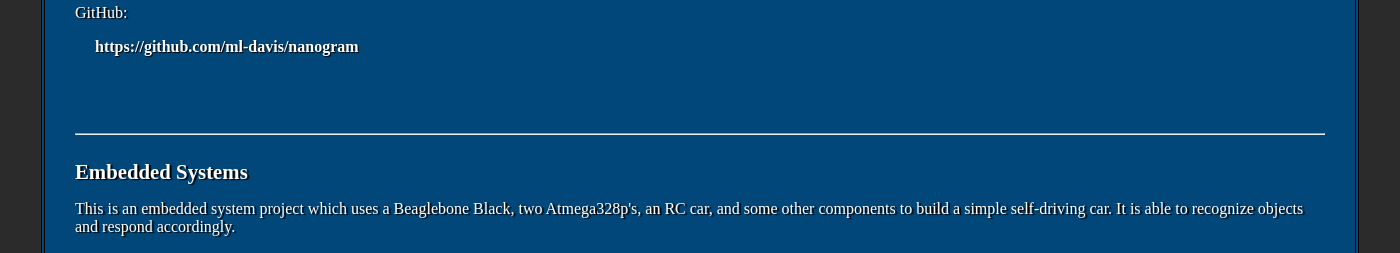
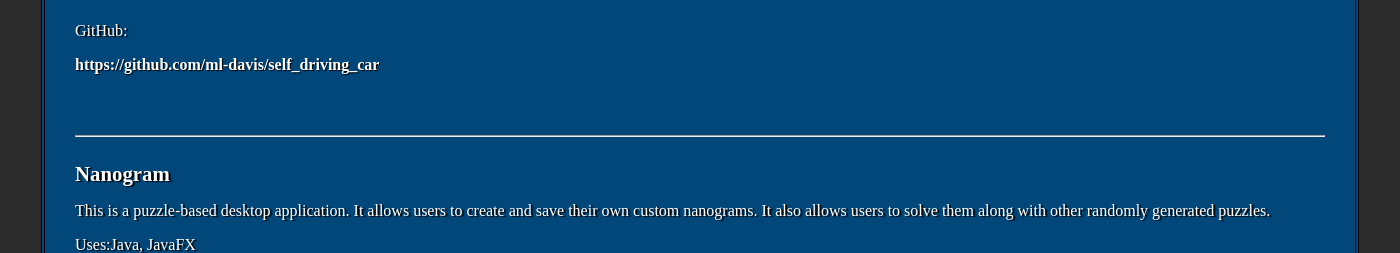
Before and after one commit to ml-davis/ml-davis.github.io, a PHP site: page / in a window 1400 px wide. Shown: the part 1939-2192 px from the top of the page. Run offline with PHP 8.4, Linux system fonts and the light colour scheme.

Commit message:
Refactored code and updated embedded systems project

```diff
--- a/GUI_Loader.js
+++ b/GUI_Loader.js
@@ -4,7 +4,7 @@ function insertNavBar(projects) {
     const window_width = window.innerWidth;
     if (window_width >= 1310) {
 
-        let width = 1310 / projects.length - (projects.length - 1) * 3.75;
+        const width = 1310 / projects.length - (projects.length - 1) * 3.75;
 
         for (const project of projects) {
             document.write(`<a onclick="location.href='#` + project.getID() + `'">`);
@@ -16,7 +16,8 @@ function insertNavBar(projects) {
     }
 }
 
-function loadProject(project) {
+function loadProjects() {
+    for (const project of projects) {
 
         // load name and description
         document.write("<div id='" + project.getID() + "' class='project'>");
@@ -30,22 +31,21 @@ function loadProject(project) {
         loadProjectImage(project.getID() + "2");
         loadProjectImage(project.getID() + "3");
 
-    console.log('loading project');
-    // load links to GitHub
+        // load GitHub links
         if (project.getLinks().length > 0) {
             document.write("<p>GitHub:</p>");
             for (const link of project.getLinks()) {
-            console.log('link -> ' + link);
-            document.write("<p class='link'><a href='" + link + "'>" + link + "</a></p>");
+                document.write("<a target='_blank' href='" + link + "'>" + link + "</a><br/>");
             }
         }
 
         document.write("<br/><br/></div><hr/>");
     }
+}
 
 function loadProjectImage(id) {
-    let imagePath = 'Images/' + id + '.png';
-    document.write("<a href ='" + imagePath + "'>");
+    const imagePath = 'Images/' + id + '.png';
+    document.write("<a target='_blank' href ='" + imagePath + "'>");
     document.write("<img class='projectImage' src='" + imagePath + "'/>");
     document.write("</a>");
 }
--- a/Project.js
+++ b/ProjectClass.js
@@ -34,6 +34,7 @@ class Project {
     }
 }
 
+// changes id to name: embeddedSystems -> Embedded Systems
 function convertFromCamelCase(phrase) {
     let result = phrase.replace( /[A-Z]/g, " $&");
     return result.charAt(0).toUpperCase() + result.slice(1);
--- /dev/null
+++ b/Projects.js
@@ -0,0 +1,47 @@
+const projects = [
+    new Project('embeddedSystems',
+        `This is an embedded system project which uses a Beaglebone Black, two Atmega328p's, an RC car, and
+                    some other components to build a simple self-driving car. It is able to recognize and navigate
+                    to target objects as well be controlled through a web application.`,
+        'C, C++, OpenCV, Bash, Node JS, AngularJS 2',
+        'https://www.youtube.com/embed/5YsZCfJTV1s',
+        ['https://github.com/ml-davis/self_driving_car']
+    ),
+    new Project('nanogram',
+        `This is a puzzle-based desktop application. It allows users to create and save their own custom
+                    nanograms. It also allows users to solve them along with other randomly generated puzzles.`,
+        'Java, JavaFX',
+        'https://www.youtube.com/embed/xdYiaJIy8S4',
+        ['https://github.com/ml-davis/nanogram']
+    ),
+    new Project('searchEngine',
+        `This project is capable of parsing data into a data structure capable of providing
+                    fast and efficient search times.`,
+        'Java, JavaFX',
+        'https://www.youtube.com/embed/as0ER0kk2Wc',
+        ['https://github.com/ml-davis/search_engine_1']
+    ),
+    new Project('onlineRealEstate',
+        `This project was created in order to practice taking I/O from many users and store their
+                    information in a database.`,
+        'PHP, MySQL, JavaScript, HTML, CSS',
+        'https://www.youtube.com/embed/Eflp7wcNjOU',
+        ['https://github.com/ml-davis/online_real_estate']
+    ),
+    new Project('persianTutor',
+        `This project was created to help myself learn Farsi, the language of my fiance and her family.`,
+        'Java, JavaFX',
+        'https://www.youtube.com/embed/qrAtu14MvoA',
+        ['https://github.com/ml-davis/persian_tutor.git']
+    ),
+    new Project('gameOfLife',
+        `This is a multi-threaded program built with the intention of running fast. The goal of the project
+                    was making the FPS run as high as possible. The project was created three times using different
+                    technologies: Intel's Thread Building Blocks, Nvidia's CUDA, and the open-source OpenCL.`,
+        'C++ (with TBB), C (with CUDA and OpenCL), OpenGL for graphical interface',
+        'https://www.youtube.com/embed/5eOMqYD8FUc',
+        ['https://github.com/ml-davis/game_of_life_tbb',
+            'https://github.com/ml-davis/game_of_life_cuda',
+            'https://github.com/ml-davis/game_of_life_opencl']
+    ),
+];
--- a/Style.css
+++ b/Style.css
@@ -143,11 +143,3 @@ td {
     height: 232px;
     margin: 3px;
 }
-
-.temp {
-    color: red;
-}
-
-.link {
-    padding-left: 20px;
-}
--- a/index.html
+++ b/index.html
@@ -1,63 +1,16 @@
 <!DOCTYPE html>
 <html>
+
 <head lang="en">
     <meta charset="UTF-8">
     <link type="text/css" rel="stylesheet" href="Style.css"/>
     <script src="GUI_Loader.js"></script>
-    <script src="Project.js"></script>
+    <script src="ProjectClass.js"></script>
+    <script src="Projects.js"></script>
     <title>Portfolio</title>
-    <script>
-        const projects = [
-            new Project('nanogram',
-                `This is a puzzle-based desktop application. It allows users to create and save their own custom
-                    nanograms. It also allows users to solve them along with other randomly generated puzzles.`,
-                'Java, JavaFX',
-                'https://www.youtube.com/embed/xdYiaJIy8S4',
-                ['https://github.com/ml-davis/nanogram']
-            ),
-            new Project('embeddedSystems',
-                `This is an embedded system project which uses a Beaglebone Black, two Atmega328p's, an RC car, and
-                    some other components to build a simple self-driving car. It is able to recognize objects and
-                    respond accordingly.`,
-                'C, C++, OpenCV, Node JS, Bash',
-                'https://www.youtube.com/embed/5YsZCfJTV1s',
-                []
-            ),
-            new Project('searchEngine',
-                `This project is capable of parsing data into a data structure capable of providing
-                    fast and efficient search times.`,
-                'Java, JavaFX',
-                'https://www.youtube.com/embed/as0ER0kk2Wc',
-                ['https://github.com/ml-davis/search_engine_1']
-            ),
-            new Project('onlineRealEstate',
-                `This project was created in order to practice taking I/O from many users and store their
-                    information in a database.`,
-                'PHP, MySQL, JavaScript, HTML, CSS',
-                'https://www.youtube.com/embed/Eflp7wcNjOU',
-                ['https://github.com/ml-davis/online_real_estate']
-            ),
-            new Project('persianTutor',
-                `This project was created to help myself learn Farsi, the language of my fiance and her family.`,
-                'Java, JavaFX',
-                'https://www.youtube.com/embed/qrAtu14MvoA',
-                ['https://github.com/ml-davis/persian_tutor.git']
-            ),
-            new Project('gameOfLife',
-                `This is a multi-threaded program built with the intention of running fast. The goal of the project
-                    was making the FPS run as high as possible. The project was created three times using different
-                    technologies: Intel's Thread Building Blocks, Nvidia's CUDA, and the open-source OpenCL.`,
-                'C++ (with TBB), C (with CUDA and OpenCL), OpenGL for graphical interface',
-                'https://www.youtube.com/embed/5eOMqYD8FUc',
-                ['https://github.com/ml-davis/game_of_life_tbb',
-                    'https://github.com/ml-davis/game_of_life_cuda',
-                    'https://github.com/ml-davis/game_of_life_opencl']
-            ),
-        ];
-    </script>
 </head>
+
 <body>
-
     <header>
         <div id="profilePic">
             <img src="Images/profilePic.png"/>
@@ -119,14 +72,11 @@
                 </h3><hr>
             </div>
 
-        <script>
-            for (const project of projects) {
-                loadProject(project);
-            }
-        </script>
+            <script> loadProjects() </script>
 
         </div>
 
     </main>
 </body>
+
 </html>
```
Lines whose indentation alone changed are shown as unchanged.
